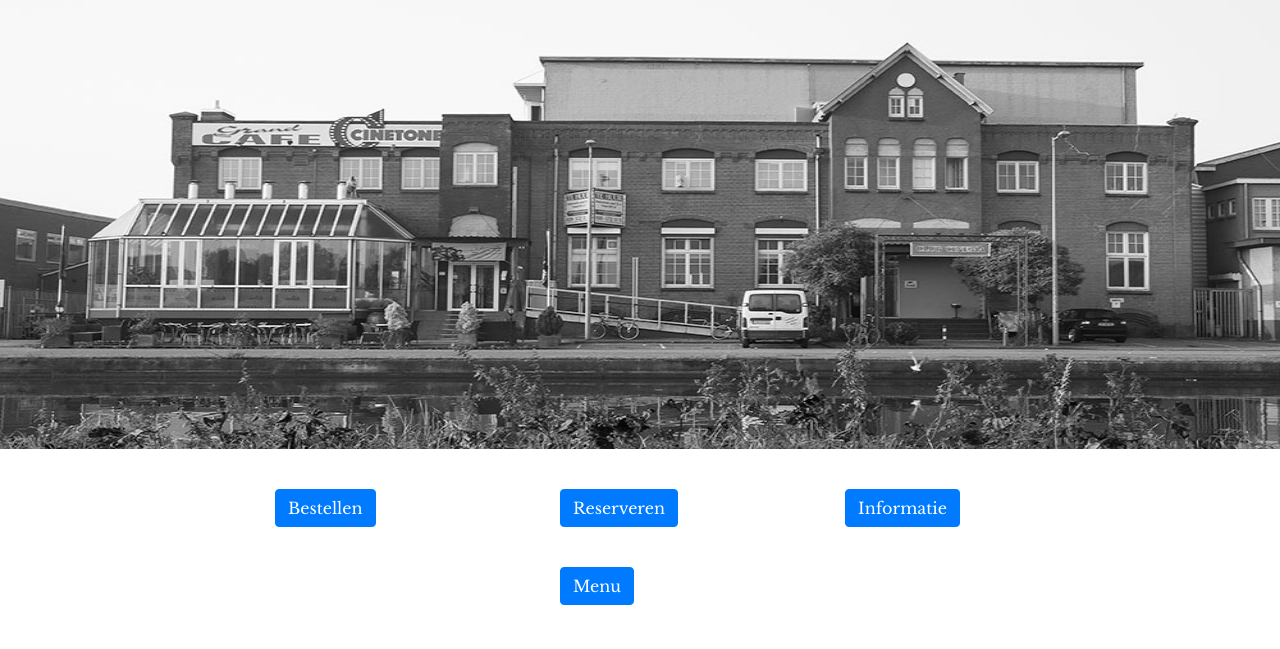
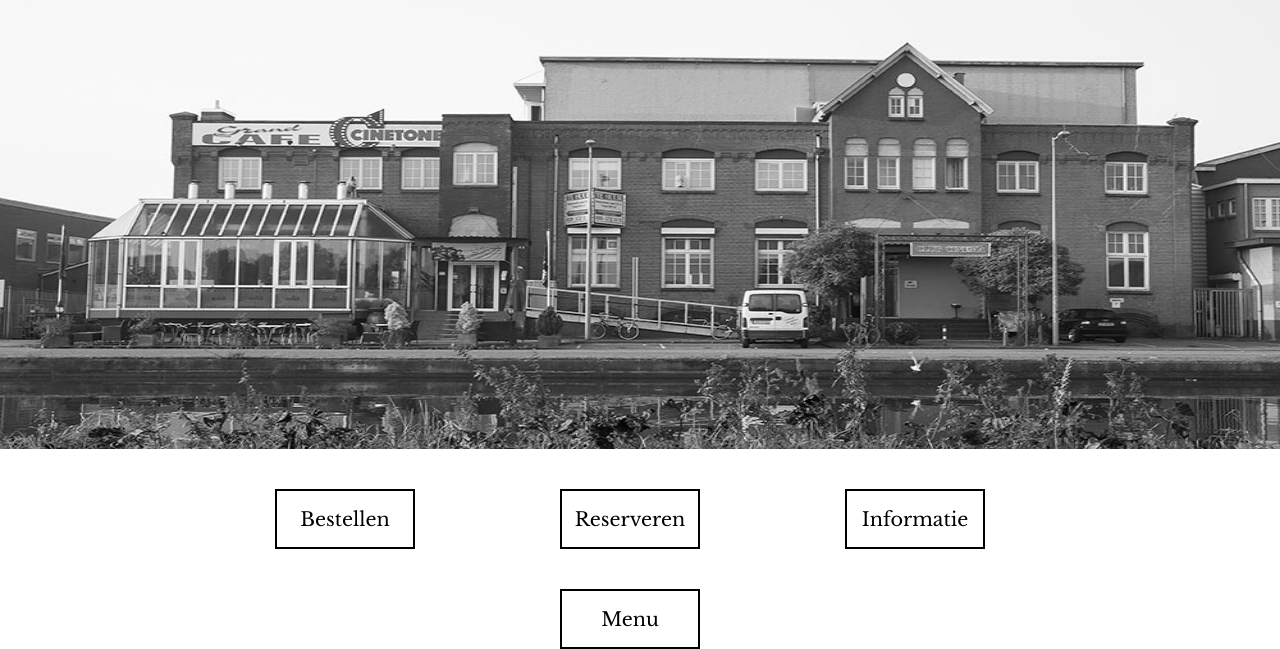
Before and after one commit to DaveydeHaas/projectHollywood, a PHP site: page / in a window 1280 px wide. Shown: the part 151-800 px from the top of the page. Run offline with PHP 8.4, Linux system fonts and the light colour scheme.

Commit message:
buttons op homepage gestyled

```diff
--- a/content/home.php
+++ b/content/home.php
@@ -6,21 +6,21 @@
         <div class="col-2"></div>
 
         <div class="col-3">
-            <a href="./index.php?content=order"><button type="button" class="btn btn-primary">Bestellen</button></a>
+            <a href="./index.php?content=order"><button type="button" class="home-button">Bestellen</button></a>
         </div>
 
         <div class="col-3">
-            <a href="./index.php?content=reserve"><button type="button" class="btn btn-primary">Reserveren</button></a>
+            <a href="./index.php?content=reserve"><button type="button" class="home-button">Reserveren</button></a>
         </div>
 
         <div class="col-3">
-            <a href="./index.php?content=info"><button type="button" class="btn btn-primary">Informatie</button></a>
+            <a href="./index.php?content=info"><button type="button" class="home-button">Informatie</button></a>
         </div>
     </div>
     <div class="row button-top-fix">
         <div class="col-5"></div>
         <div class="col-3">
-            <a href="./index.php?content=menu"><button type="button" class="btn btn-primary">Menu</button></a>
+            <a href="./index.php?content=menu"><button type="button" class="home-button">Menu</button></a>
         </div>
 
     </div>
--- a/css/home.css
+++ b/css/home.css
@@ -1,4 +1,19 @@
 .button-top-fix{
-    /* margin-top: 2.5rem; */
     margin-top: 2.5rem;
 }
+
+.home-button{
+    width: 140px;
+    height: 60px;
+    background-color: #FFFFFF;
+    color: #000000;
+    border-style: solid;
+    font-size: larger;
+    transition-duration: 0.9s;
+
+}
+
+.home-button:hover{
+    background-color: rgb(206, 194, 194);
+    box-shadow: 0 12px 16px 0 rgba(0,0,0,0.24), 0 17px 50px 0 rgba(0,0,0,0.19);
+}
```
Also changed, not shown: css/style.css (line endings or trailing spaces).
